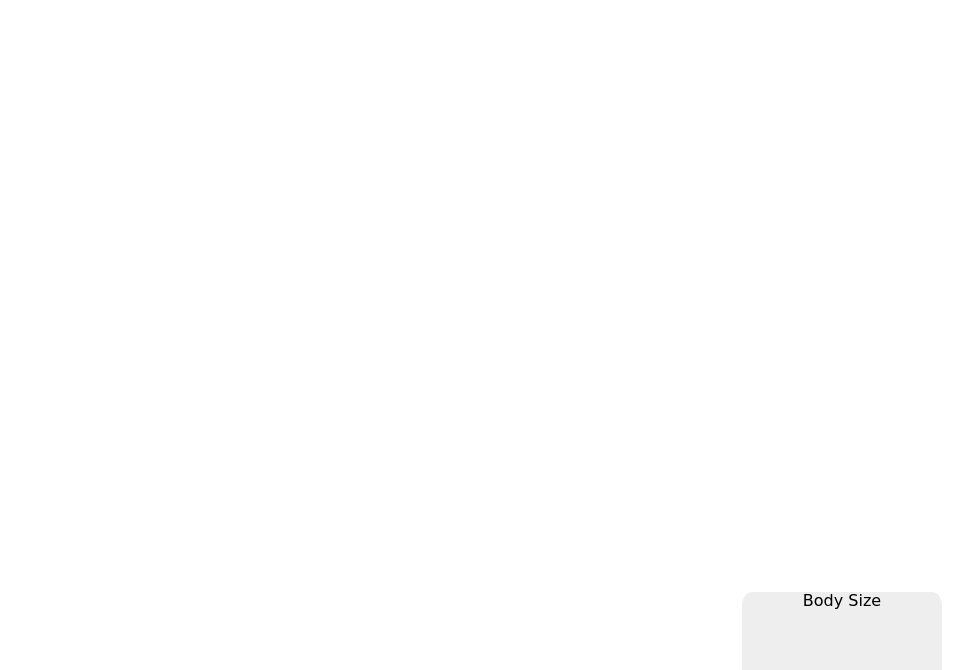
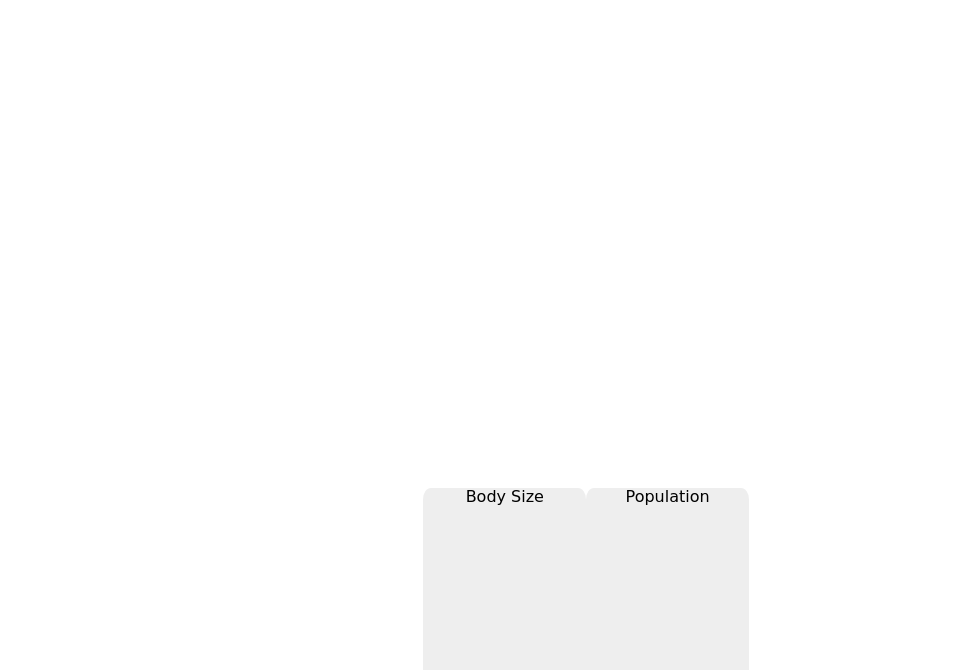
Before and after one commit to ScottyChoc/evolution-naming, a plain HTML site: page index.html in a window 1280 px wide. Shown: the part 130-800 px from the top of the page, without its empty margins (298-1271 px from the left). Drawn offline with nearby package versions, Linux system fonts and the light colour scheme; a web font is replaced by a local one.

Commit message:
better mobile style

```diff
--- a/css/style.css
+++ b/css/style.css
@@ -30,8 +30,8 @@ ul li {
 
 .card {
 	width: calc(4.24 * 3vw);
-	min-width: 200px;
-	min-height: 279.716981132075472px;
+	min-width: 150px;
+	min-height: 210px;
 	height: calc(5.93 * 3vw);
 	margin: 0;
 	background: top center / cover;
--- a/index.js
+++ b/index.js
@@ -32,7 +32,7 @@ const traits = [
     "suffixes": ["chunk"]},
 
     {"name": "fertile",
-    "prefixes": ["playa", "fuckin"],
+    "prefixes": ["playa", "friggin"],
     "suffixes": ["dado", "stuffer"]},
 
     {"name": "foraging",
```
